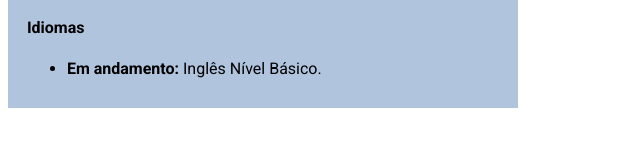
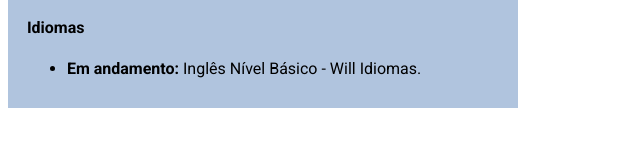
Before and after one commit to larissaDSR/larissa, a plain HTML site: page index.html in a window 1280 px wide. Shown: the part 532-678 px from the top of the page, without its empty margins (0-640 px from the left). Drawn offline with Linux system fonts and the light colour scheme.

Commit message:
adicionado idioma

```diff
--- a/index.html
+++ b/index.html
@@ -44,7 +44,7 @@
 
 				<h4>Idiomas</h4>
 				<ul>
-					<li><b>Em andamento:</b>&nbsp;Inglês Nível Básico.</li>
+					<li><b>Em andamento:</b>&nbsp;Inglês Nível Básico - Will Idiomas.</li>
 				</ul>
 			</div>
         </div>
```
